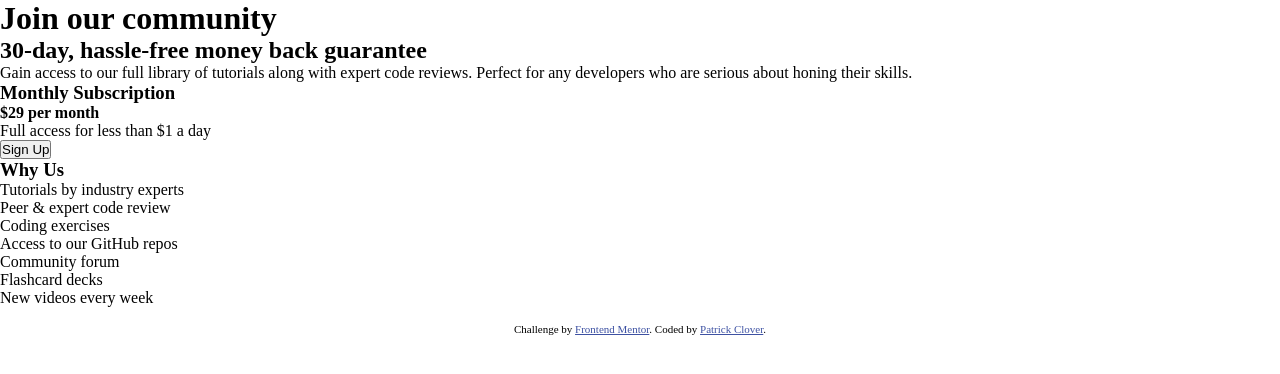
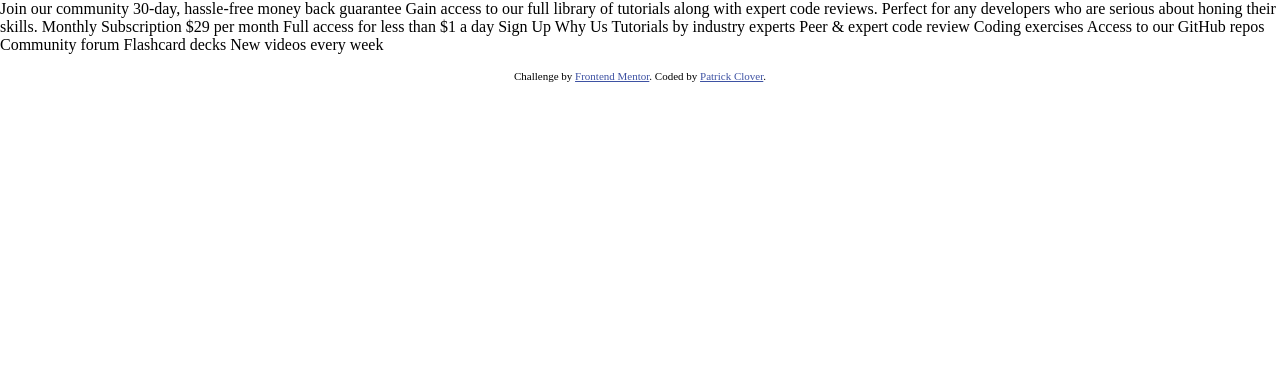
Before and after one commit to pcloverdevelopment/single-price-grid-component, a plain HTML site: page index.html in a window 1280 px wide. Drawn offline with Linux system fonts and the light colour scheme.

Commit message:
reset html

```diff
--- a/index.html
+++ b/index.html
@@ -13,35 +13,13 @@
     <link rel="stylesheet" href="styles.css" />
   </head>
   <body>
-    <main>
-      <header>
-        <h1>Join our community</h1>
-        <h2>30-day, hassle-free money back guarantee</h2>
-        <p>
-          Gain access to our full library of tutorials along with expert code
-          reviews. Perfect for any developers who are serious about honing their
-          skills.
-        </p>
-      </header>
-      <section>
-        <h3>Monthly Subscription</h3>
-        <h4>&dollar;29 <span>per month</span></h4>
-        <p>Full access for less than &dollar;1 a day</p>
-        <button>Sign Up</button>
-      </section>
-      <aside>
-        <h3>Why Us</h3>
-        <ul>
-          <li>Tutorials by industry experts</li>
-          <li>Peer &amp; expert code review</li>
-          <li>Coding exercises</li>
-          <li>Access to our GitHub repos</li>
-          <li>Community forum</li>
-          <li>Flashcard decks</li>
-          <li>New videos every week</li>
-        </ul>
-      </aside>
-    </main>
+    Join our community 30-day, hassle-free money back guarantee Gain access to
+    our full library of tutorials along with expert code reviews. Perfect for
+    any developers who are serious about honing their skills. Monthly
+    Subscription &dollar;29 per month Full access for less than &dollar;1 a day
+    Sign Up Why Us Tutorials by industry experts Peer &amp; expert code review
+    Coding exercises Access to our GitHub repos Community forum Flashcard decks
+    New videos every week
     <footer>
       <p class="attribution">
         Challenge by
```
